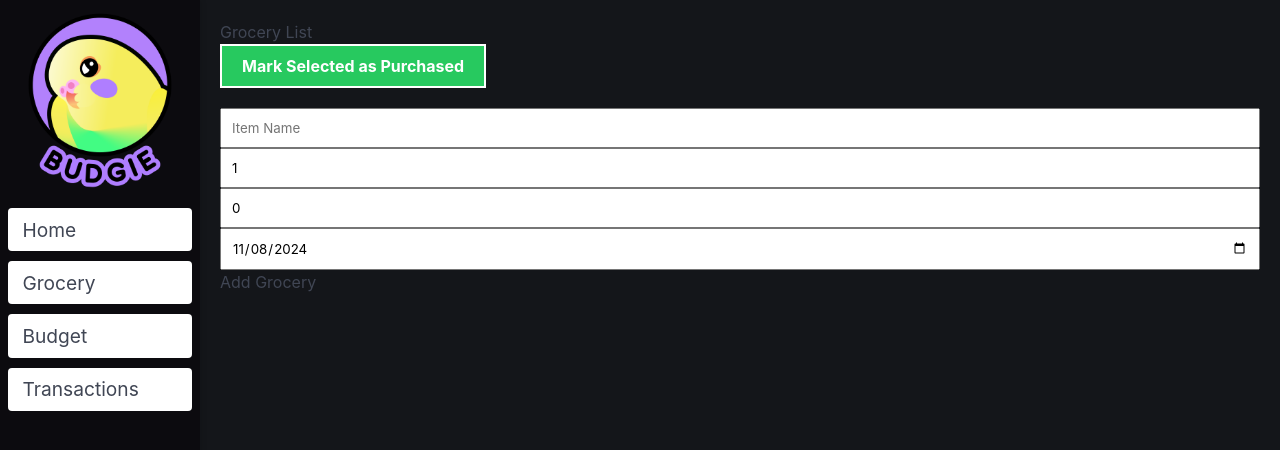
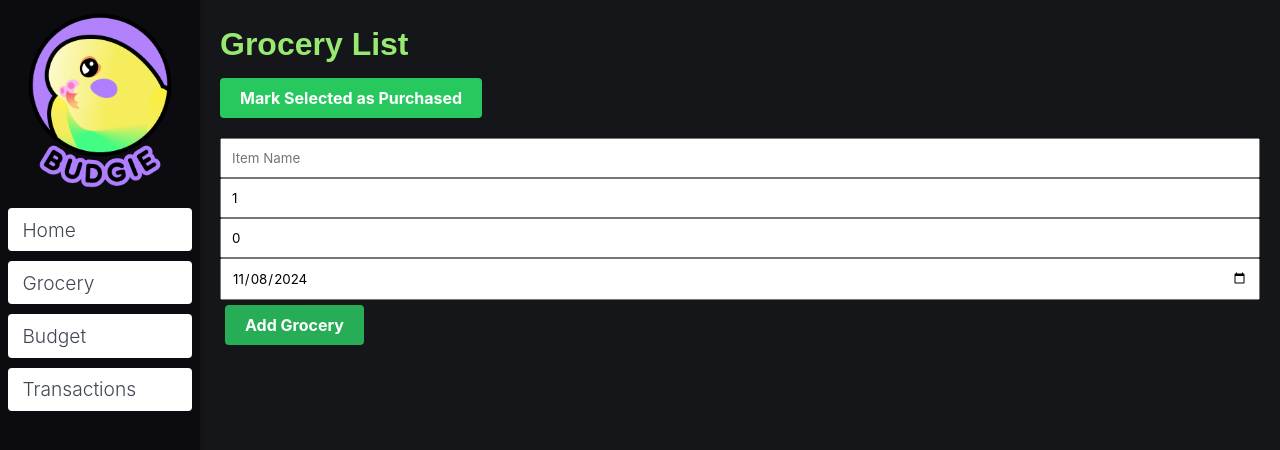
Before and after one commit to LunarWyrm/budgie, a React (Vite) app in the folder Develop/: page /grocery-list in a window 1280 px wide. Shown: the top 450 px of the page. Built offline with nearby package versions, Linux system fonts and the light colour scheme.

Commit message:
Updated Styles
- Updated Styles

```diff
--- a/Develop/src/pages/Budget/BudgetList.jsx
+++ b/Develop/src/pages/Budget/BudgetList.jsx
@@ -9,7 +9,7 @@ function BudgetList() {
 
   return (
     <div className="budget-list">
-      <h2 className="budget-title">Budgets</h2>
+      <h2 className="titles">Budgets</h2>
       {budgets.map((budget, index) => (
         <BudgetItem key={index} {...budget} />
       ))}
--- a/Develop/src/pages/Grocery/GroceryList.jsx
+++ b/Develop/src/pages/Grocery/GroceryList.jsx
@@ -70,7 +70,7 @@ function GroceryList() {
 
   return (
     <div className="grocery-list">
-      <h2>Grocery List</h2>
+      <h2 className="titles">Grocery List</h2>
       {groceryList.map((item) => (
         <GroceryItem
           key={item.id}
@@ -115,7 +115,7 @@ function GroceryList() {
           value={newItem.datePurchased}
           onChange={handleInputChange}
         />
-        <button type="submit">Add Grocery</button>
+        <button className="misc-btn" type="submit">Add Grocery</button>
       </form>
     </div>
   );
--- a/Develop/src/styles/App.css
+++ b/Develop/src/styles/App.css
@@ -44,15 +44,20 @@ nav {
   display: block;
   width: 100%;
   text-decoration: none;
-  color: #333;
+  color: #ffffff;
   font-size: 1rem;
+  font-weight: 350;
   padding: 10px 15px;
   box-sizing: border-box;
 }
 
 .menu-list a:hover {
-  background-color: #3c583f;
-  color: #19b314;
+  background-color: #B281FC;
+  color: #ffffff;
+}
+
+.menu-list button {
+  color: #ffffff;
 }
 
 main {
@@ -61,7 +66,7 @@ main {
 }
 
 body, html {
-  color: #148838;
+  color: #27ad56;
   background-color: #14161A;
   margin: 0;
   padding: 0;
@@ -85,6 +90,13 @@ input {
   margin: 5px 0;
 }
 
+.titles {
+  color: #98E970;
+  font-family: sans-serif;
+  font-size: xx-large;
+  font-weight: 900;
+}
+
 /* SIGN UP / LOG IN */
 .user-form {
   text-align: left;
@@ -94,41 +106,24 @@ input {
 }
 
 .sign-up-btn {
-  background-color: #B281FC;
+  background-color: #9c5de0;
   color: white;
   padding: 10px 20px;
   border-radius: 4px;
   cursor: pointer;
   transition: all 0.3s ease;
   margin: 5px;
+  font-weight: bold;
 }
 
 .sign-up-btn.active {
-  background-color: #9a5ae0;
+  background-color: #9c5de0;
+  font-weight: bold;
 }
 
 .sign-up-btn:hover {
-  background-color: #8c4ec4;
-  transform: scale(1.05);
-}
-
-.misc-btn {
-  background-color: #27c95f;
-  color: white;
-  padding: 10px 20px;
-  border-radius: 4px;
-  cursor: pointer;
-  transition: all 0.3s ease;
-  margin: 5px;
-}
-
-.misc-btn.active {
-  background-color: #1fa34f;
-}
-
-
-.misc-btn:hover {
-  background-color: #22b952;
+  background-color: #8247b6;
+  font-weight: bold;
   transform: scale(1.05);
 }
 
@@ -262,12 +257,13 @@ input {
 }
 
 .mark-purchased-button {
-  border: 2px solid rgb(255, 255, 255);
+  margin-top: 10px;
   padding: 10px 20px;
   background-color: #27c95f;
   color: rgb(255, 255, 255);
   font-weight: bold;
   cursor: pointer;
+  border-radius: 4px;
   transition: all 0.3s ease;
 }
 
@@ -277,10 +273,6 @@ input {
 }
 
 /* BUDGET */
-.budget-title {
-  font-size: xx-large;
-  color: #98E970;
-}
 
 .budget-box {
   color: #0c0b0f;
@@ -330,6 +322,25 @@ input {
 }
 
 /* MISC UI */
+.misc-btn {
+  background-color: #27ad56;
+  color: white;
+  padding: 10px 20px;
+  border-radius: 4px;
+  cursor: pointer;
+  transition: all 0.3s ease;
+  margin: 5px;
+  font-weight: bold;
+}
+
+.misc-btn.active {
+  background-color: #27ad56;
+}
+
+.misc-btn:hover {
+  background-color: #1d8f41;
+  transform: scale(1.05);
+}
 
 .delete-btn {
   background-color: red;
```
